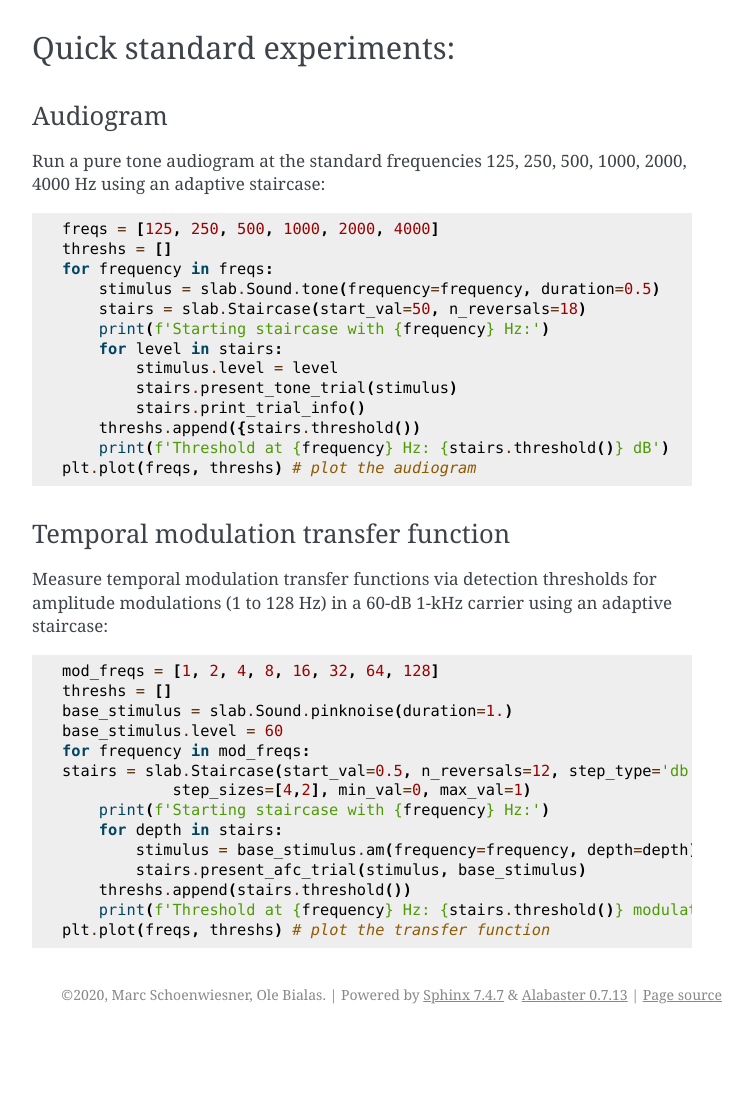
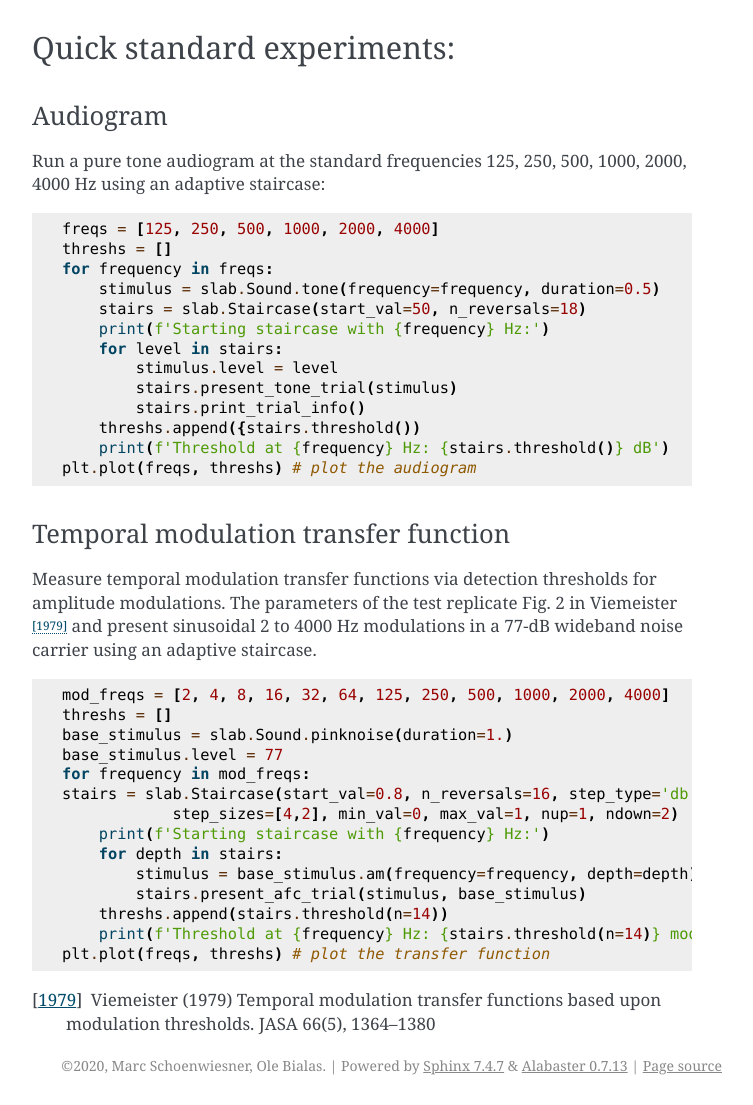
Before and after one commit to DrMarc/slab, a Sphinx documentation site: the page built from docs/examples.rst, in a window 1280 px wide, cut to the strip 555-1660 px from the top of the page. Shown: the whole strip, without its empty margins (388-1141 px from the left). Built offline with Sphinx 7.4.7, drawn with Linux system fonts in a browser that asks for light colours; before the commit the page ends 1589 px from its top, so only the background shows below that.

Commit message:
added TMTF measurement example from Viemeister 1979

```diff
--- a/docs/examples.rst
+++ b/docs/examples.rst
@@ -42,19 +42,22 @@ Run a pure tone audiogram at the standard frequencies 125, 250, 500, 1000, 2000,
 
 Temporal modulation transfer function
 ^^^^^^^^^^^^^^^^^^^^^^^^^^^^^^^^^^^^^
-Measure temporal modulation transfer functions via detection thresholds for amplitude modulations (1 to 128 Hz) in a 60-dB 1-kHz carrier using an adaptive staircase: ::
+Measure temporal modulation transfer functions via detection thresholds for amplitude modulations. The parameters of the test replicate Fig. 2 in Viemeister [1979]_ and present sinusoidal 2 to 4000 Hz modulations in a 77-dB wideband noise carrier using an adaptive staircase. ::
 
-    mod_freqs = [1, 2, 4, 8, 16, 32, 64, 128]
+    mod_freqs = [2, 4, 8, 16, 32, 64, 125, 250, 500, 1000, 2000, 4000]
     threshs = []
     base_stimulus = slab.Sound.pinknoise(duration=1.)
-    base_stimulus.level = 60
+    base_stimulus.level = 77
     for frequency in mod_freqs:
-    stairs = slab.Staircase(start_val=0.5, n_reversals=12, step_type='db',
-                step_sizes=[4,2], min_val=0, max_val=1)
+    stairs = slab.Staircase(start_val=0.8, n_reversals=16, step_type='db',
+                step_sizes=[4,2], min_val=0, max_val=1, nup=1, ndown=2)
         print(f'Starting staircase with {frequency} Hz:')
         for depth in stairs:
             stimulus = base_stimulus.am(frequency=frequency, depth=depth)
             stairs.present_afc_trial(stimulus, base_stimulus)
-        threshs.append(stairs.threshold())
-        print(f'Threshold at {frequency} Hz: {stairs.threshold()} modulation depth')
+        threshs.append(stairs.threshold(n=14))
+        print(f'Threshold at {frequency} Hz: {stairs.threshold(n=14)} modulation depth')
     plt.plot(freqs, threshs) # plot the transfer function
+
+
+.. [1979] Viemeister (1979) Temporal modulation transfer functions based upon modulation thresholds. JASA 66(5), 1364–1380
```
